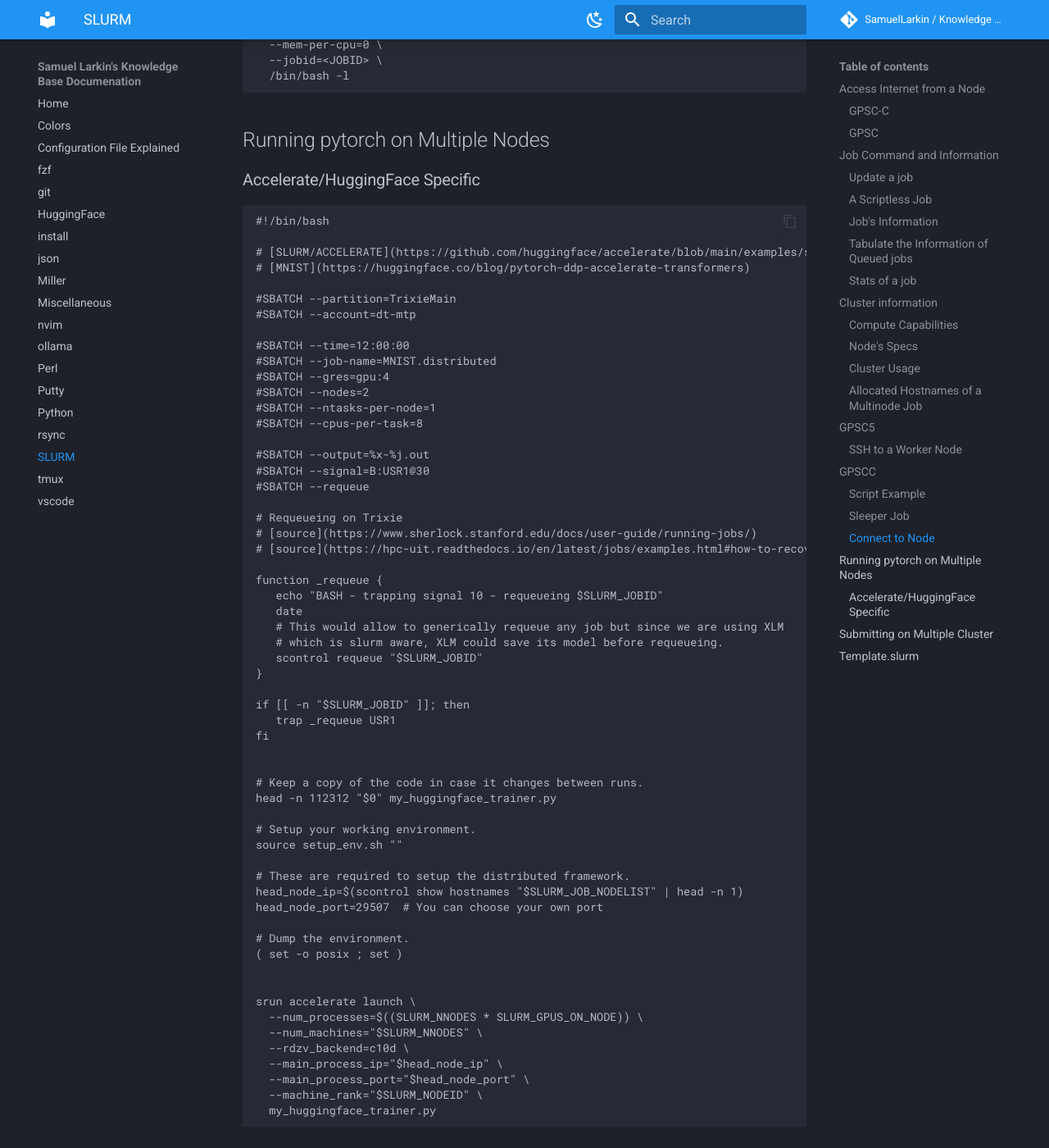
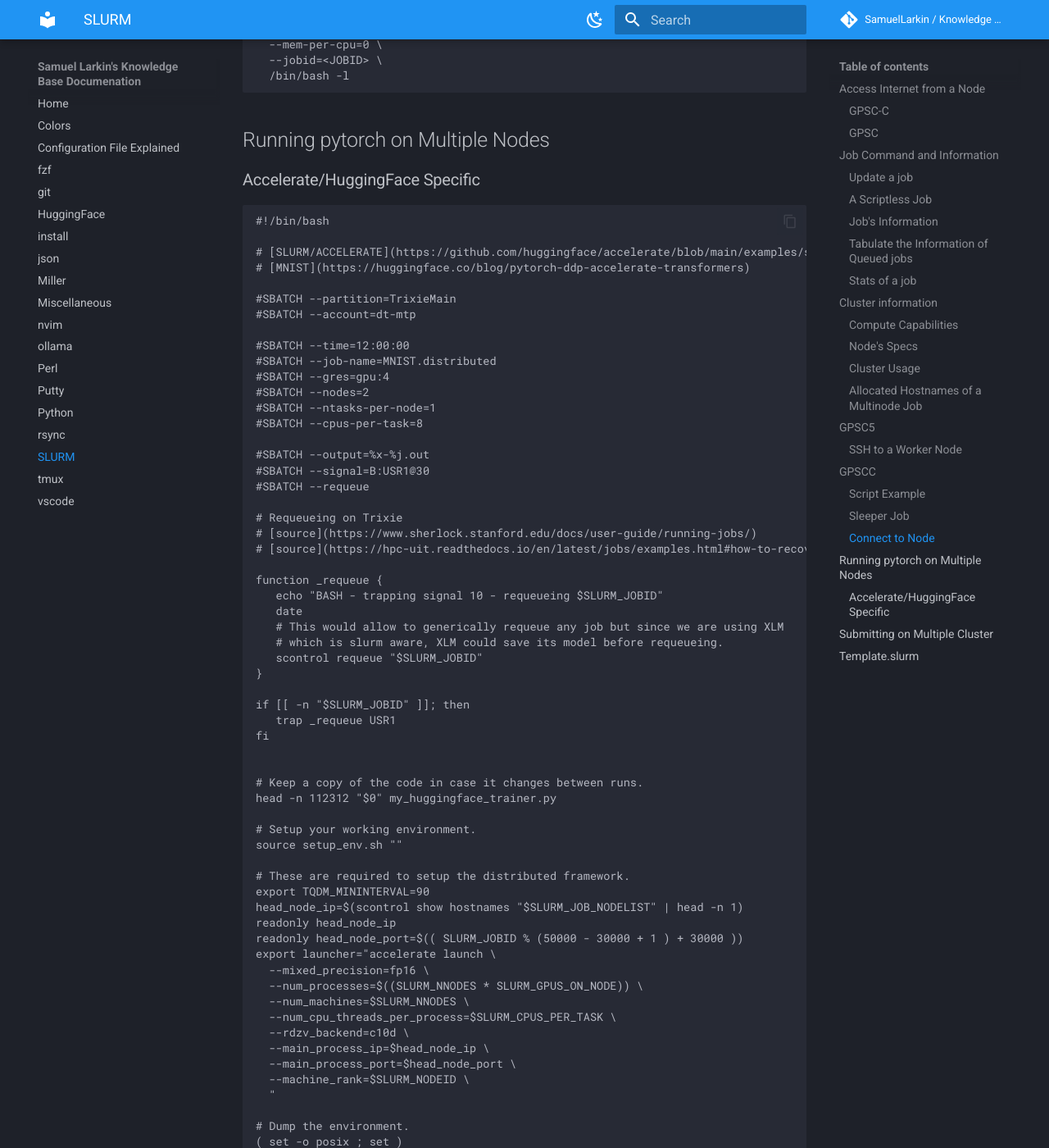
Before and after one commit to SamuelLarkin/kb, an MkDocs documentation site: the page built from docs/slurm.md, in a window 1280 px wide and 1400 px high, scrolled down 7042 px. Shown: the whole window at 82% size. Built offline with MkDocs 1.6.1 and Material for MkDocs 9.7.7, drawn with Linux system fonts in a browser that asks for light colours; comment, search, counter and statistics services are not loaded; the version menu is left out; some of the changed text lies outside the part shown.

Commit message:
docs(slurm): created a launcher variable for clarity

````diff
--- a/docs/slurm.md
+++ b/docs/slurm.md
@@ -411,21 +411,28 @@
 source setup_env.sh ""
 
 # These are required to setup the distributed framework.
+export TQDM_MININTERVAL=90
 head_node_ip=$(scontrol show hostnames "$SLURM_JOB_NODELIST" | head -n 1)
-head_node_port=29507  # You can choose your own port
+readonly head_node_ip
+readonly head_node_port=$(( SLURM_JOBID % (50000 - 30000 + 1 ) + 30000 ))
+export launcher="accelerate launch \
+  --mixed_precision=fp16 \
+  --num_processes=$((SLURM_NNODES * SLURM_GPUS_ON_NODE)) \
+  --num_machines=$SLURM_NNODES \
+  --num_cpu_threads_per_process=$SLURM_CPUS_PER_TASK \
+  --rdzv_backend=c10d \
+  --main_process_ip=$head_node_ip \
+  --main_process_port=$head_node_port \
+  --machine_rank=$SLURM_NODEID \
+  "
 
 # Dump the environment.
 ( set -o posix ; set )
 
 
-srun accelerate launch \
-  --num_processes=$((SLURM_NNODES * SLURM_GPUS_ON_NODE)) \
-  --num_machines="$SLURM_NNODES" \
-  --rdzv_backend=c10d \
-  --main_process_ip="$head_node_ip" \
-  --main_process_port="$head_node_port" \
-  --machine_rank="$SLURM_NODEID" \
-  my_huggingface_trainer.py
+srun $launcher my_huggingface_trainer.py
+# or
+srun $launcher -m my_python_module
 ```
 
 ## Submitting on Multiple Cluster
````
